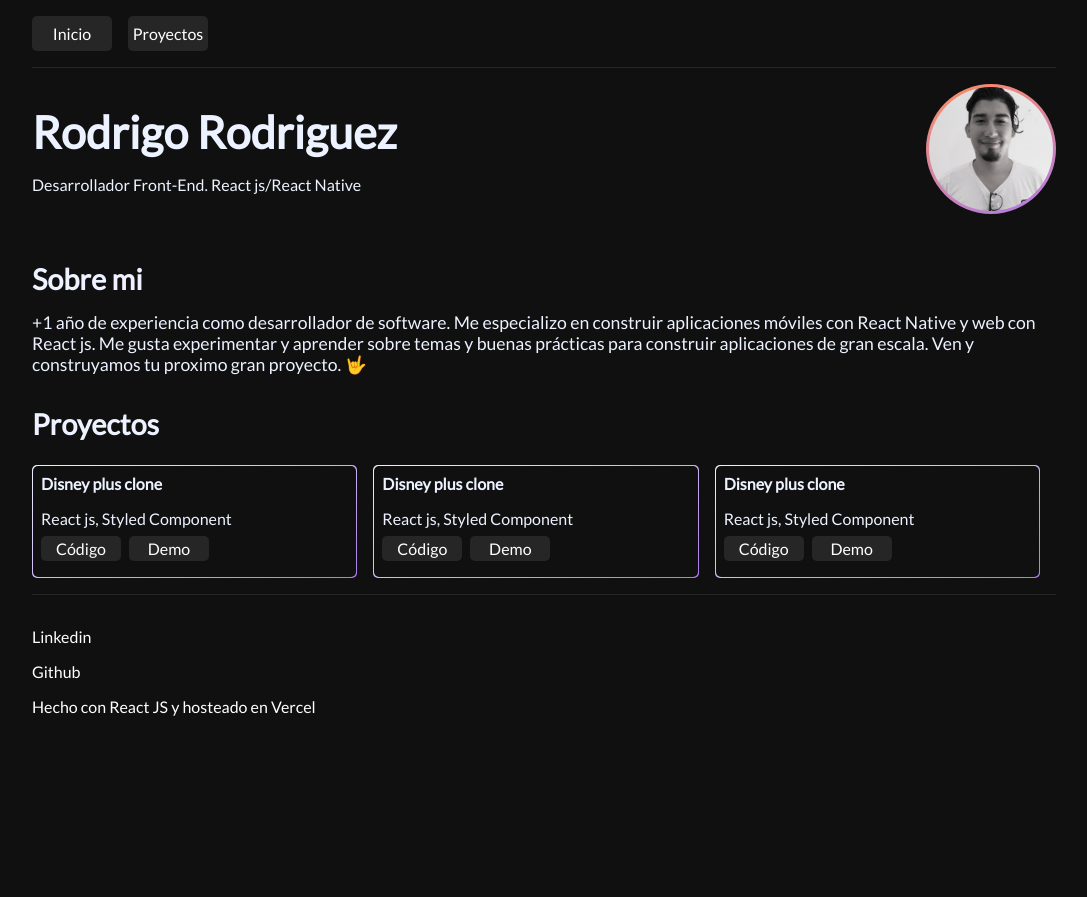
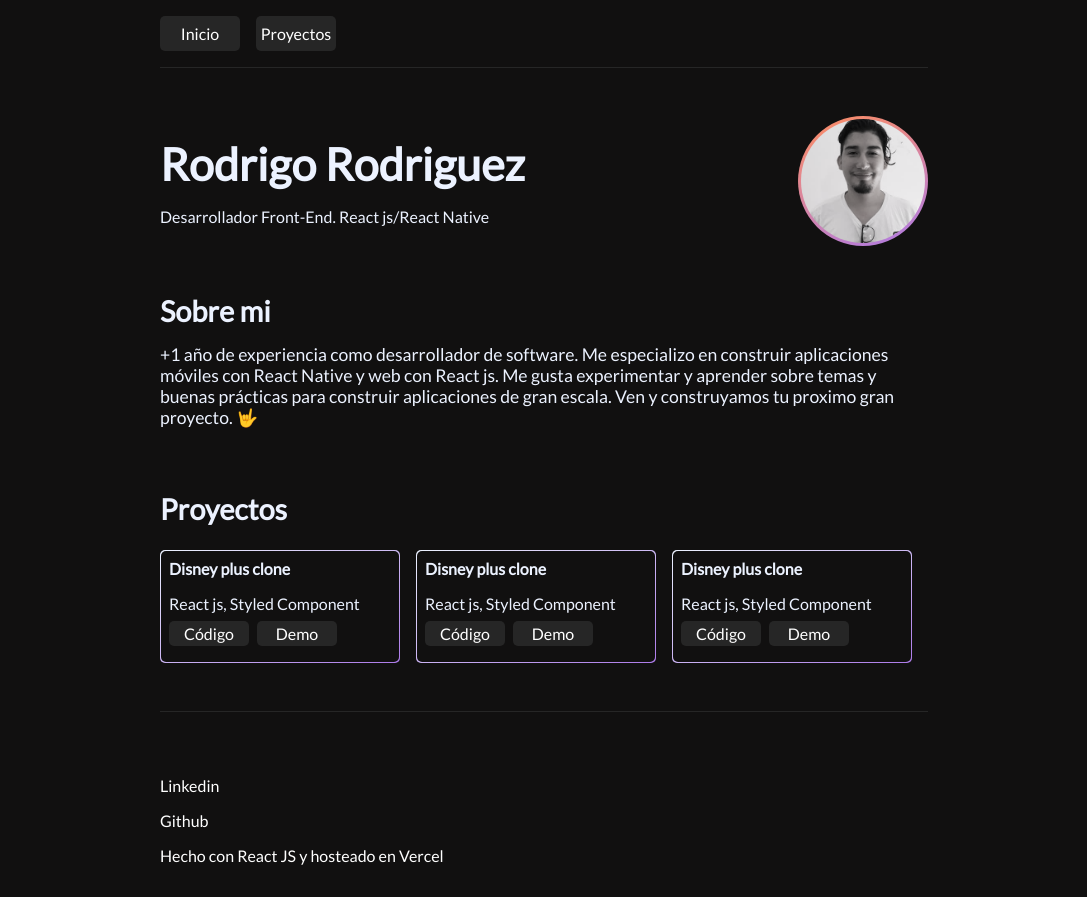
Before and after one commit to Rodevp/new-portfolio, a React (Vite) app: page / in a window 1280 px wide. Shown: the whole page, without its empty margins (96-1183 px from the left). Before the commit the page ends 800 px from the top, so only its background shows below. Built offline with nearby package versions, Linux system fonts and the light colour scheme.

Commit message:
1020px for all sections

```diff
--- a/src/about/about.module.css
+++ b/src/about/about.module.css
@@ -19,3 +19,10 @@
         width: 80%;
     }
 }
+
+@media screen and (min-width: 1020px) {
+    .section {
+        width: 60%;
+        margin-bottom: 4rem;
+    }
+}
--- a/src/footer/footer.module.css
+++ b/src/footer/footer.module.css
@@ -19,3 +19,9 @@
         width: 80%;
     }
 }
+
+@media screen and (min-width: 1020px) {
+    .footer {
+        width: 60%;
+    }
+}
--- a/src/header/header.module.css
+++ b/src/header/header.module.css
@@ -23,5 +23,12 @@
 @media screen and (min-width: 920px) {
     .header {
         width: 80%;
+        margin-bottom: 3rem;
     }
 }
+
+@media screen and (min-width: 1020px) {
+    .header {
+        width: 60%;
+    }
+}
--- a/src/hero/hero.module.css
+++ b/src/hero/hero.module.css
@@ -26,7 +26,6 @@
 @media screen and (min-width: 768px) {
 
     .section {
-        width: 80%;
         margin-bottom: 3rem;
     }
 
@@ -48,3 +47,20 @@
         justify-content: flex-end;
     }
 }
+
+
+@media screen and (min-width: 920px) {
+
+    .section {
+        width: 80%;
+        margin-bottom: 3rem;
+    }
+
+}
+
+@media screen and (min-width: 1020px) {
+    .section {
+        width: 60%;
+        margin-bottom: 3rem;
+    }
+}
--- a/src/projects/project.module.css
+++ b/src/projects/project.module.css
@@ -71,3 +71,15 @@
         width: 80%;
     }
 }
+
+@media screen and (min-width: 1020px) {
+
+    .cardBackground {
+        margin-bottom: 3rem;
+    }
+
+    .section {
+        width: 60%;
+        margin-bottom: 4rem;
+    }
+}
```
